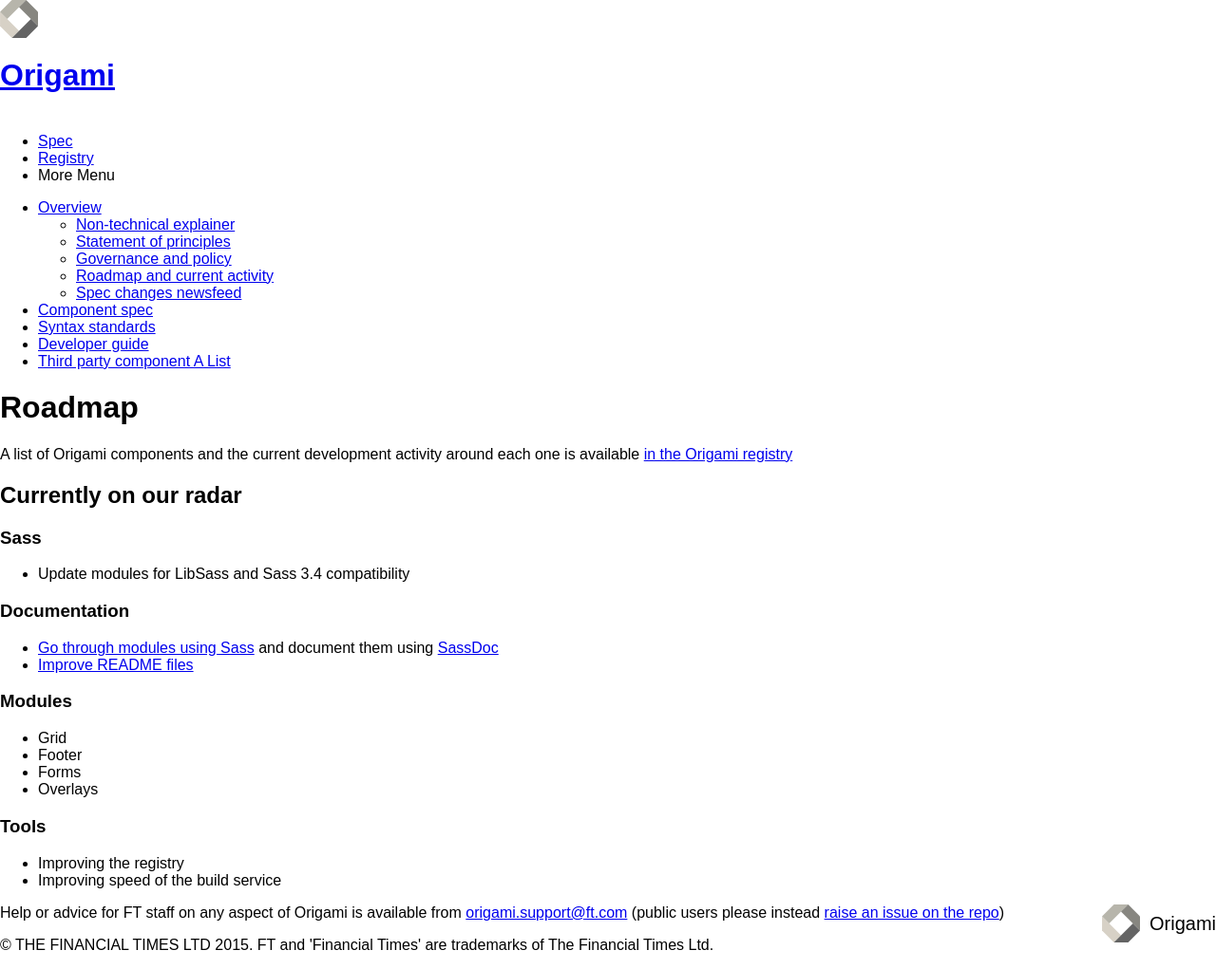
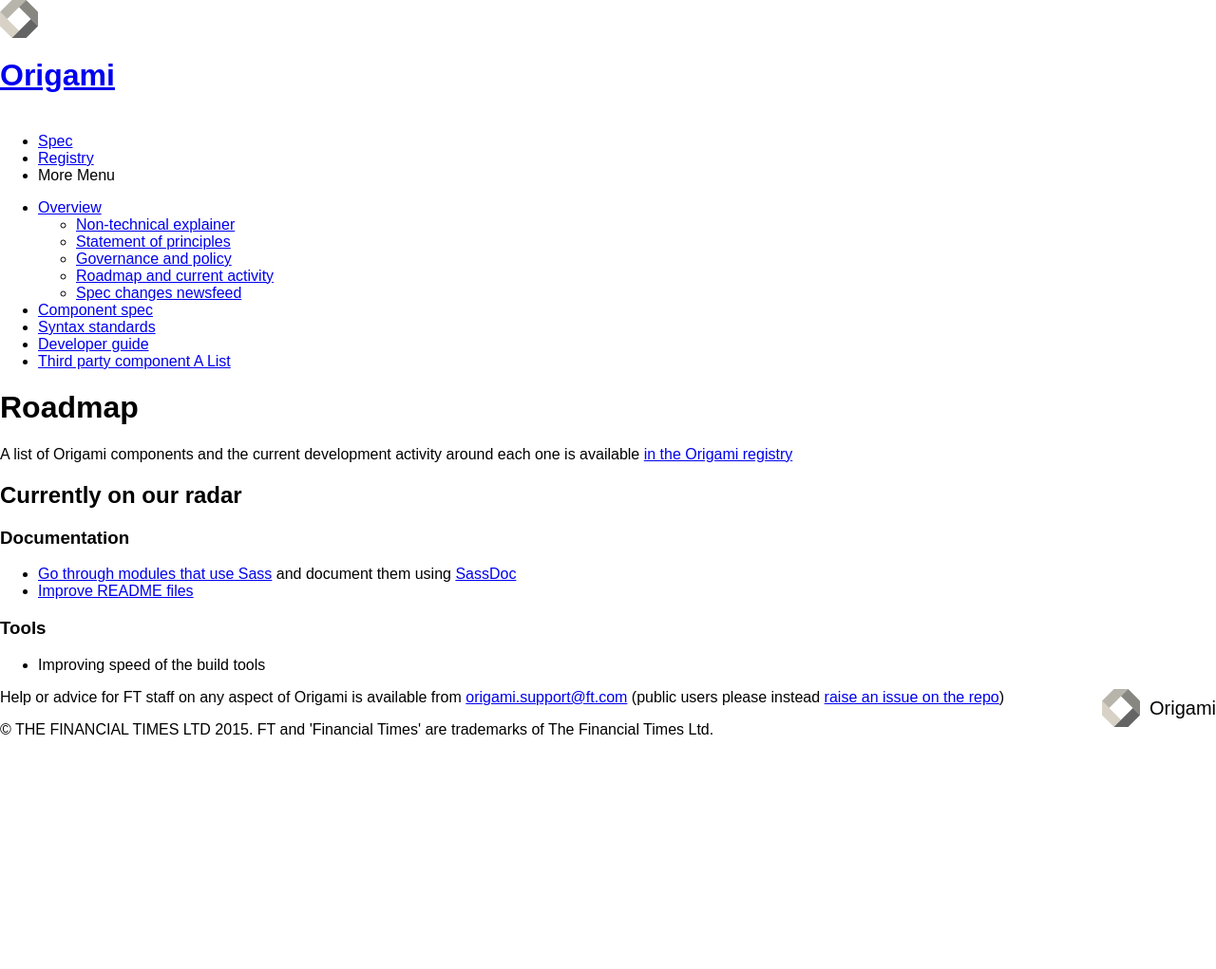
Before and after one commit to Financial-Times/ft-origami, a Jekyll site: the page built from docs/overview/roadmap.md, in a window 1280 px wide. Shown: the whole page at 95% size. Built offline with Jekyll 4.4.1, drawn with Linux system fonts in a browser that asks for light colours; comment, search, counter and statistics services are not loaded; a style sheet for code colours, icons or effects is not loaded; after the commit the page ends 900 px from its top, so only the background shows below that.

Commit message:
Update roadmap.md

```diff
--- a/docs/overview/roadmap.md
+++ b/docs/overview/roadmap.md
@@ -11,23 +11,11 @@ A list of Origami components and the current development activity around each on
 
 ##Currently on our radar
 
-###Sass
-
-* Update modules for LibSass and Sass 3.4 compatibility
-
 ###Documentation
 
-* [Go through modules using Sass](https://github.com/Financial-Times/ft-origami/issues/274) and document them using [SassDoc](http://sassdoc.com/)
+* [Go through modules that use Sass](https://github.com/Financial-Times/ft-origami/issues/274) and document them using [SassDoc](http://sassdoc.com/)
 * [Improve README files](https://github.com/Financial-Times/ft-origami/issues/145)
-
-###Modules
-
-* Grid
-* Footer
-* Forms
-* Overlays
 
 ###Tools
 
-* Improving the registry
-* Improving speed of the build service
+* Improving speed of the build tools
```
